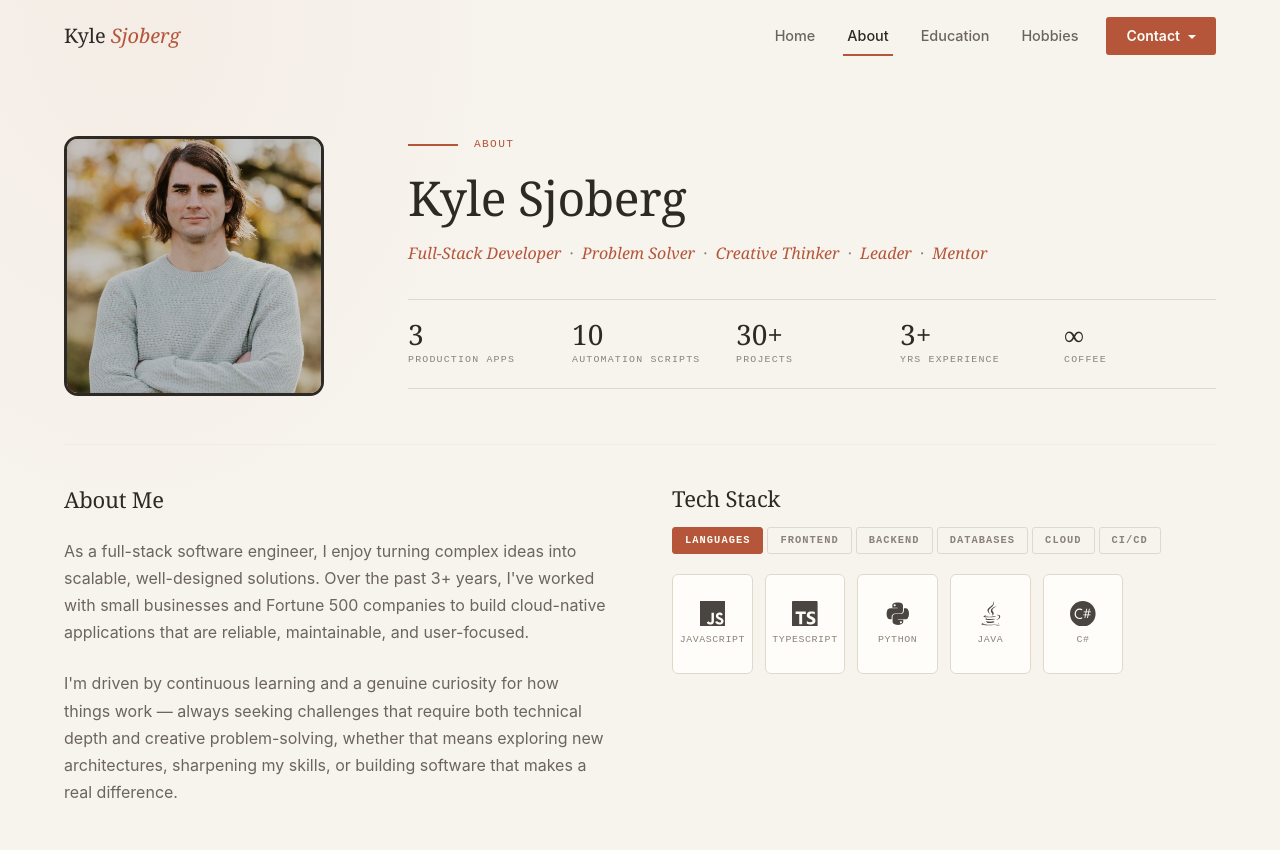
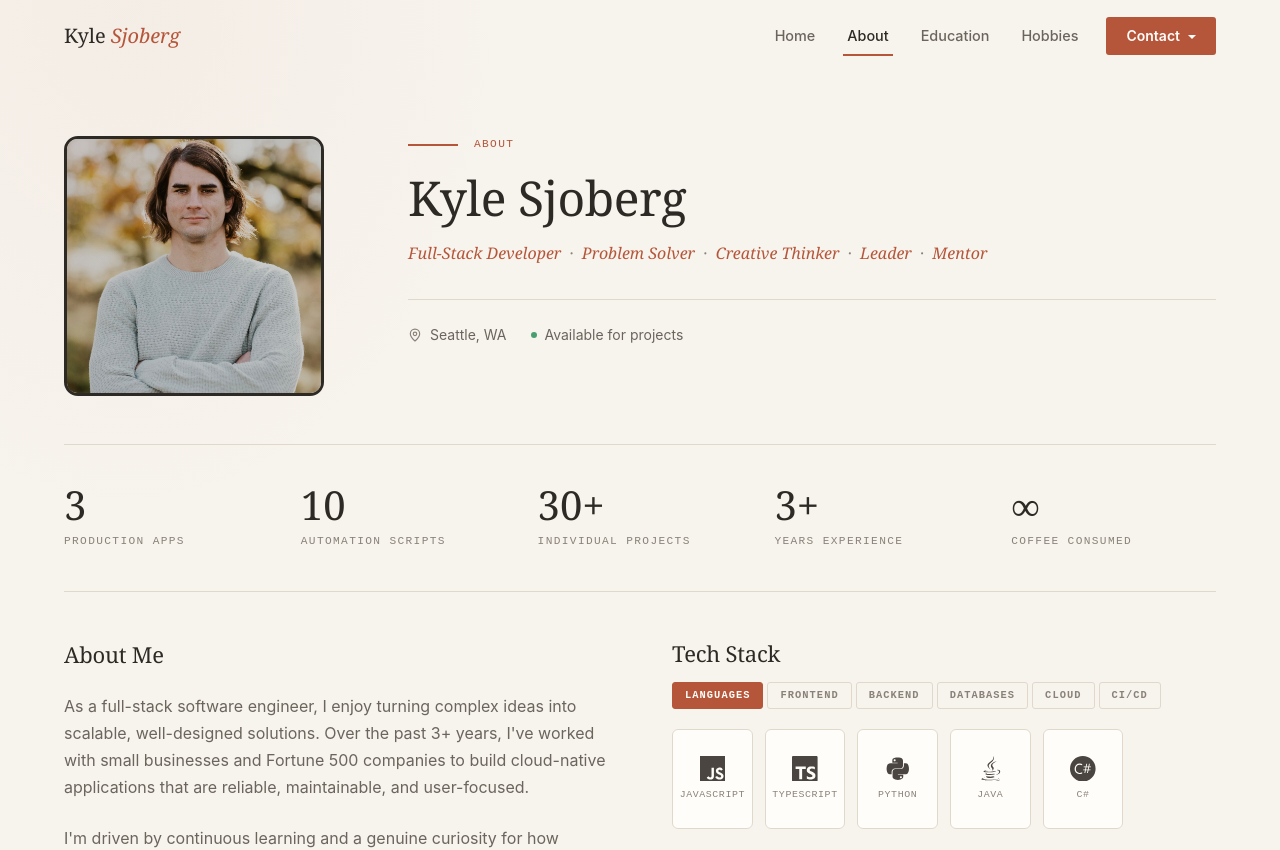
Before and after one commit to kylecenatie/kylecenatie.github.io, a React (Create React App) app: page /about in a window 1280 px wide. Shown: the top 850 px of the page. Built offline with nearby package versions, Linux system fonts and the light colour scheme; the HTML template or start-up script is replaced by a standard one.

Commit message:
resolved footer

```diff
--- a/src/Pages/About.jsx
+++ b/src/Pages/About.jsx
@@ -22,9 +22,6 @@ import {
 import SkillsGrid from '../components/SkillsGrid';
 
 import ExperienceSection from '../components/ExperienceSection';
-// About.jsx — replace the existing <Section $tight> social block at the bottom
-import PageFooter from '../components/PageFooter';
-
 import profileImage from '../images/c_gorge.jpg';
 
 /* ==========================================================================
@@ -73,14 +70,46 @@ const Role = styled.span`
   }
 `;
 
+const LocationStatus = styled.div`
+  display: flex;
+  flex-wrap: wrap;
+  gap: ${tokens.spacing[6]};
+  margin-top: ${tokens.spacing[8]};
+  padding-top: ${tokens.spacing[6]};
+  border-top: 1px solid ${tokens.colors.paperBorder};
+`;
+
+const StatusItem = styled.div`
+  display: flex;
+  align-items: center;
+  gap: ${tokens.spacing[2]};
+  color: ${tokens.colors.textSecondary};
+  font-size: 0.875rem;
+
+  svg { color: ${props => props.$green ? tokens.colors.rust : tokens.colors.textMuted}; }
+`;
+
+const StatusDot = styled.span`
+  width: 6px;
+  height: 6px;
+  background: #4a9f6e;
+  border-radius: 50%;
+  animation: pulse 2s infinite;
+
+  @keyframes pulse {
+    0%, 100% { opacity: 1; }
+    50% { opacity: 0.5; }
+  }
+`;
+
 const StatsRow = styled.div`
   display: grid;
   grid-template-columns: repeat(5, 1fr);
-  gap: ${tokens.spacing[3]};
-  padding: ${tokens.spacing[5]} 0;
+  gap: ${tokens.spacing[8]};
+  padding: ${tokens.spacing[10]} 0;
   border-top: 1px solid ${tokens.colors.paperBorder};
   border-bottom: 1px solid ${tokens.colors.paperBorder};
-  margin-top: ${tokens.spacing[8]};
+  margin: ${tokens.spacing[12]} 0;
 
   @media (max-width: 968px) {
     grid-template-columns: repeat(3, 1fr);
@@ -88,44 +117,15 @@ const StatsRow = styled.div`
 
   @media (max-width: 640px) {
     grid-template-columns: repeat(2, 1fr);
-    gap: ${tokens.spacing[4]};
+    gap: ${tokens.spacing[6]};
     text-align: center;
   }
-`;
-
-const CompactStatBox = styled.div`
-  text-align: left;
-
-  .stat-value {
-    font-family: ${tokens.fonts.display};
-    font-size: 1.75rem;
-    font-weight: 400;
-    color: ${tokens.colors.charcoal};
-    line-height: 1;
-    margin-bottom: ${tokens.spacing[1]};
-  }
-
-  .stat-label {
-    font-family: ${tokens.fonts.mono};
-    font-size: 0.62rem;
-    text-transform: uppercase;
-    letter-spacing: 0.12em;
-    color: ${tokens.colors.textMuted};
-  }
-`;
-
-const ContentDivider = styled.hr`
-  border: none;
-  height: 1px;
-  background: ${tokens.colors.paperBorder};
-  margin: ${tokens.spacing[12]} 0 0 0;
 `;
 
 const ContentGrid = styled.div`
   display: grid;
   grid-template-columns: 1fr 1fr;
   gap: ${tokens.spacing[16]};
-  margin-top: ${tokens.spacing[10]};
 
   @media (max-width: 968px) {
     grid-template-columns: 1fr;
@@ -164,9 +164,9 @@ const About = () => {
   const stats = [
     { value: '3', label: 'Production Apps' },
     { value: '10', label: 'Automation Scripts' },
-    { value: '30+', label: 'Projects' },
-    { value: `${yearsOfExperience}+`, label: 'Yrs Experience' },
-    { value: '∞', label: 'Coffee' },
+    { value: '30+', label: 'Individual Projects' },
+    { value: `${yearsOfExperience}+`, label: 'Years Experience' },
+    { value: '∞', label: 'Coffee Consumed' },
   ];
 
   const socialLinks = [
@@ -204,19 +204,24 @@ const About = () => {
               </AnimateOnScroll>
 
               <AnimateOnScroll $delay="0.2s">
-                <StatsRow>
-                  {stats.map((stat, index) => (
-                    <CompactStatBox key={index}>
-                      <div className="stat-value">{stat.value}</div>
-                      <div className="stat-label">{stat.label}</div>
-                    </CompactStatBox>
-                  ))}
-                </StatsRow>
+                <LocationStatus>
+                  <StatusItem><MapPin size={14} />Seattle, WA</StatusItem>
+                  <StatusItem $green><StatusDot />Available for projects</StatusItem>
+                </LocationStatus>
               </AnimateOnScroll>
             </div>
           </HeroGrid>
 
-          <ContentDivider />
+          <AnimateOnScroll $delay="0.3s">
+            <StatsRow>
+              {stats.map((stat, index) => (
+                <StatBox key={index}>
+                  <div className="stat-value">{stat.value}</div>
+                  <div className="stat-label">{stat.label}</div>
+                </StatBox>
+              ))}
+            </StatsRow>
+          </AnimateOnScroll>
 
           <ContentGrid>
             <AnimateOnScroll $delay="0.4s">
@@ -251,7 +256,7 @@ const About = () => {
       {/* Social Links */}
       <Section $tight>
         <Container>
-          {/* <CTASection>
+          <CTASection>
             <SocialLinksRow>
               {socialLinks.map((social, index) => (
                 <SocialLink
@@ -265,8 +270,7 @@ const About = () => {
                 </SocialLink>
               ))}
             </SocialLinksRow>
-          </CTASection> */}
-          <PageFooter nextLabel="View Education" nextTo="/education" />
+          </CTASection>
         </Container>
       </Section>
     </PageWrapper>
--- a/src/Pages/Education.jsx
+++ b/src/Pages/Education.jsx
@@ -4,9 +4,6 @@ import { GraduationCap, BookOpen, Trophy, Calendar, MapPin, CheckCircle, Brain,
 import {
   PageWrapper, Container, Section, Flex, Heading1, Heading2, BodyLarge, Label, Card, AccentLine, Tag, StatBox, GradientBackground, AnimateOnScroll, tokens,
 } from '../components/ReusableComponents';
-// Hobbies.jsx
-import PageFooter from '../components/PageFooter';
-
 
 const HeroSection = styled(Section)`
   padding-top: calc(72px + ${tokens.spacing[16]});
@@ -355,7 +352,6 @@ const Education = () => {
           </SkillsGrid>
         </Container>
       </Section>
-<PageFooter nextLabel="View Hobbies" nextTo="/hobbies" />
     </PageWrapper>
   );
 };
--- a/src/Pages/Hobbies.jsx
+++ b/src/Pages/Hobbies.jsx
@@ -4,7 +4,6 @@ import { Coffee, MapPin, BookOpen, Mountain, Bike, PawPrint, Flag, ChevronDown }
 import {
   PageWrapper, Container, Section, Flex, Heading1, Heading2, BodyLarge, Label, Card, AccentLine, Tag, StatBox, GradientBackground, AnimateOnScroll, tokens,
 } from '../components/ReusableComponents';
-import PageFooter from '../components/PageFooter';
 
 const HeroSection = styled(Section)`
   padding-top: calc(72px + ${tokens.spacing[16]});
@@ -224,7 +223,6 @@ const Hobbies = () => {
           </HobbiesGrid>
         </Container>
       </Section>
-      <PageFooter nextLabel="Back Home" nextTo="/" />
     </PageWrapper>
   );
 };
--- a/src/Pages/Home.jsx
+++ b/src/Pages/Home.jsx
@@ -1,10 +1,10 @@
-import React, { useState, useRef } from 'react';
-import styled, { keyframes, css } from 'styled-components';
-import { Github, Linkedin, Mail, MapPin, ArrowDown } from 'lucide-react';
-import { NavLink } from 'react-router';
+import React from 'react';
+import styled from 'styled-components';
+import { Github, Linkedin, Mail, MapPin } from 'lucide-react';
 import {
   PageWrapper,
   Container,
+  Flex,
   DisplayTitle,
   BodyLarge,
   Label,
@@ -17,44 +17,6 @@ import {
 } from '../components/ReusableComponents';
 import profileImage from '../images/e05.jpg';
 
-/* ==========================================================================
-   CURSOR
-   ========================================================================== */
-const CursorDot = styled.div`
-  position: fixed;
-  top: 0;
-  left: 0;
-  width: 8px;
-  height: 8px;
-  background: ${tokens.colors.rust};
-  border-radius: 50%;
-  pointer-events: none;
-  z-index: 9999;
-  transform: translate(-50%, -50%);
-  will-change: transform;
-`;
-
-const CursorRing = styled.div`
-  position: fixed;
-  top: 0;
-  left: 0;
-  width: 40px;
-  height: 40px;
-  border: 1.5px solid ${tokens.colors.rust};
-  border-radius: 50%;
-  pointer-events: none;
-  z-index: 9998;
-  transform: translate(-50%, -50%);
-  transition:
-    width 0.3s cubic-bezier(0.16, 1, 0.3, 1),
-    height 0.3s cubic-bezier(0.16, 1, 0.3, 1),
-    opacity 0.2s ease;
-  will-change: transform;
-`;
-
-/* ==========================================================================
-   HERO STYLES
-   ========================================================================== */
 const HeroSection = styled.section`
   min-height: 100vh;
   display: flex;
@@ -166,75 +128,13 @@ const LargeProfileImage = styled(ProfileImage)`
   }
 `;
 
-const ScrollIndicator = styled(NavLink)`
-  position: absolute;
-  bottom: ${tokens.spacing[12]};
-  left: 50%;
-  transform: translateX(-50%);
-  display: flex;
-  flex-direction: column;
-  align-items: center;
-  gap: ${tokens.spacing[3]};
-  color: ${tokens.colors.textMuted};
-  text-decoration: none;
-  opacity: 0;
-  animation: ${slideUp} 0.7s cubic-bezier(0.16, 1, 0.3, 1) forwards;
-  animation-delay: 1.4s;
 
-  /* Hide the native cursor only over this element */
-  cursor: none;
 
-  span {
-    font-family: ${tokens.fonts.mono};
-    font-size: 0.7rem;
-    text-transform: uppercase;
-    letter-spacing: 0.12em;
-    transition: color ${tokens.transitions.fast};
-  }
-
-  svg {
-    animation: bounce 2s infinite;
-    transition: color ${tokens.transitions.fast};
-  }
-
-  &:hover span,
-  &:hover svg {
-    color: ${tokens.colors.rust};
-  }
-
-  @keyframes bounce {
-    0%, 20%, 50%, 80%, 100% { transform: translateY(0); }
-    40% { transform: translateY(6px); }
-    60% { transform: translateY(3px); }
-  }
-
-  @media (max-width: 768px) { display: none; }
-`;
-
-/* ==========================================================================
-   COMPONENT
-   ========================================================================== */
 const Home = () => {
   const yearsOfExperience = new Date().getFullYear() - 2020;
 
-  const dotRef  = useRef(null);
-  const ringRef = useRef(null);
-  const [cursorVisible, setCursorVisible] = useState(false);
-
-  const handleMouseMove = (e) => {
-    const { clientX: x, clientY: y } = e;
-    dotRef.current.style.left  = `${x}px`;
-    dotRef.current.style.top   = `${y}px`;
-    ringRef.current.style.left = `${x}px`;
-    ringRef.current.style.top  = `${y}px`;
-  };
-
   return (
     <PageWrapper>
-      {/* Cursor — only visible when hovering the ScrollIndicator */}
-      <CursorDot  ref={dotRef}  style={{ opacity: cursorVisible ? 1 : 0 }} />
-      <CursorRing ref={ringRef} style={{ opacity: cursorVisible ? 1 : 0 }} />
-
       <GradientBackground />
 
       <HeroSection>
@@ -293,24 +193,6 @@ const Home = () => {
             </HeroImageWrapper>
           </HeroContent>
         </Container>
-<NextPageLink
-                to={nextTo}
-                onMouseEnter={() => setCursorVisible(true)}
-                onMouseLeave={() => setCursorVisible(false)}
-                onMouseMove={handleMouseMove}
-              >
-                <span>{nextLabel || 'Continue'}</span>
-                <ArrowDown size={16} />
-              </NextPageLink>
-        {/* <ScrollIndicator
-          to="/about"
-          onMouseEnter={() => setCursorVisible(true)}
-          onMouseLeave={() => setCursorVisible(false)}
-          onMouseMove={handleMouseMove}
-        >
-          <span>View About</span>
-          <ArrowDown size={16} />
-        </ScrollIndicator> */}
       </HeroSection>
     </PageWrapper>
   );
```
Also changed, not shown: src/assets/update.md (+3 -0 lines).
